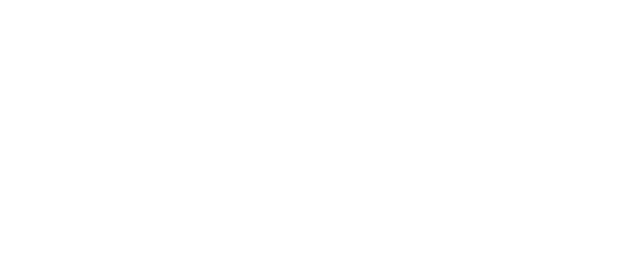
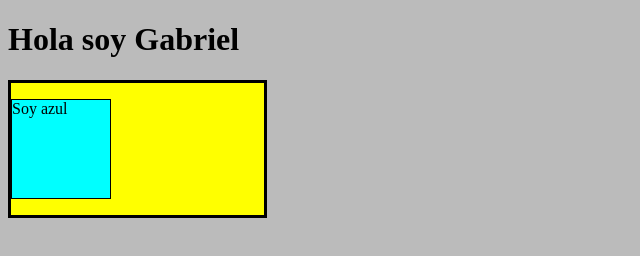
Before and after one commit to gabo-hacStyle/gabs, a plain HTML site: page pruevas-en-platzi#1.html in a window 1280 px wide. Shown: the whole page, without its empty margins (0-640 px from the left). Drawn offline with Linux system fonts and the light colour scheme.

Commit message:
Version 1

```diff
--- /dev/null
+++ b/css styles/styles for pruevas.css
@@ -0,0 +1,15 @@
+body{
+	background-color: #bbb;
+}
+#big-container{
+	width: 20%;
+	border: 3px solid black;
+	background-color: #ffff00;
+}
+#blue{
+	width: 100px;
+	height: 100px;
+	box-sizing: border-box;
+	border: 1px solid black;
+	background-color: #0ff;
+}
--- a/pruevas-en-platzi#1.html
+++ b/pruevas-en-platzi#1.html
@@ -2,8 +2,16 @@
 <html>
 <head>
 	<title>Pruevas de Platzi :)</title>
+	<link rel="stylesheet" href="css styles/styles for pruevas.css">
 </head>
 <body>
+	<h1>Hola soy Gabriel</h1>
+<section>
+	<div id="big-container">
+		<p id="blue">Soy azul</p>
+	</div>
+</section>
+
 
 </body>
 </html>
```
